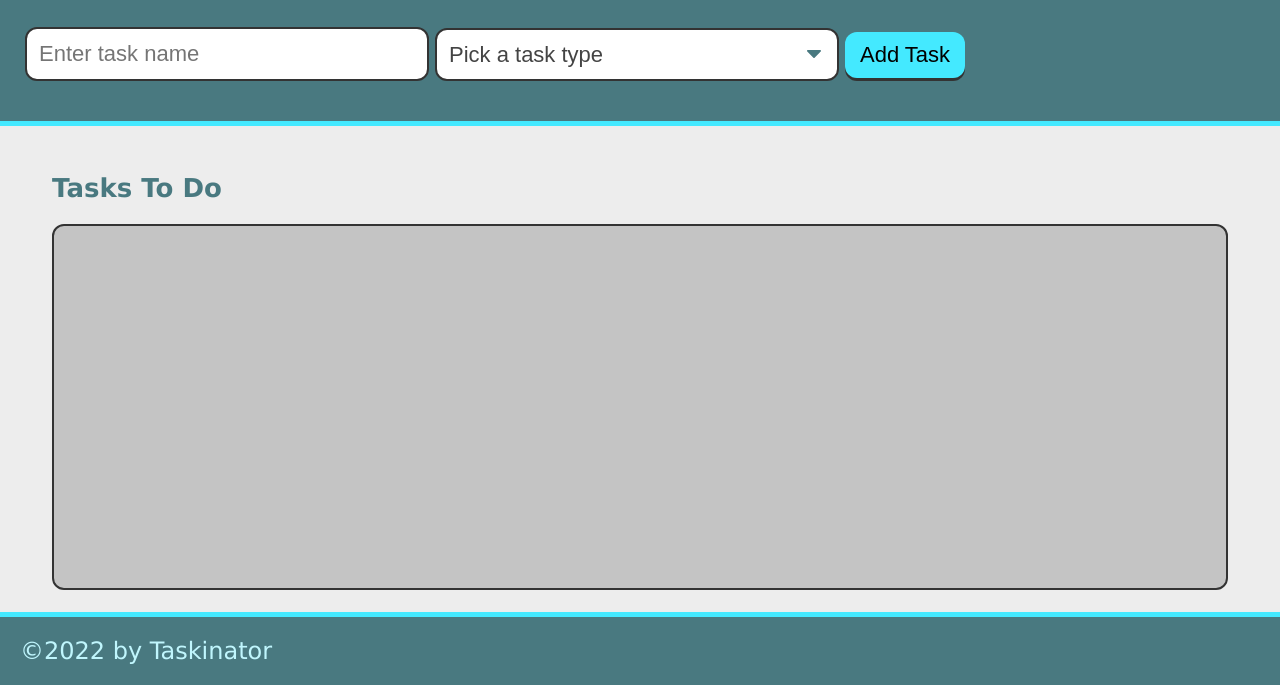
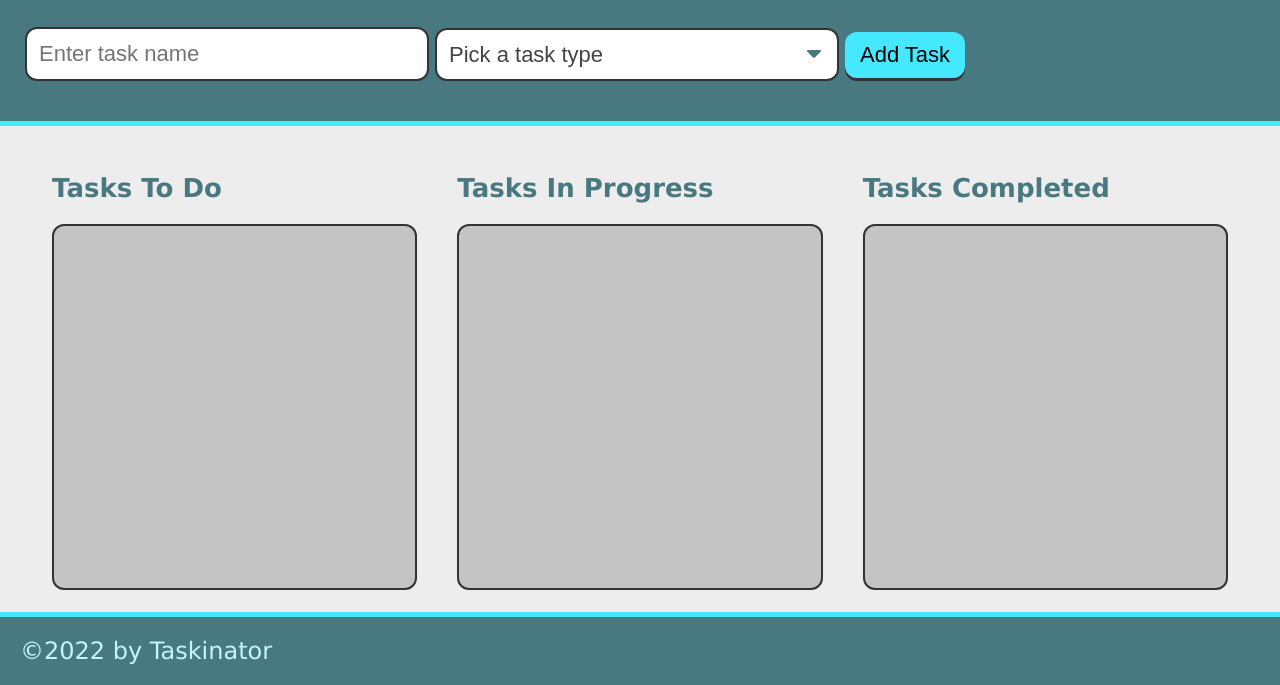
Before and after one commit to lwjones/taskinator, a plain HTML site: page index.html in a window 1280 px wide. Shown: the part 115-800 px from the top of the page. Drawn offline with Linux system fonts and the light colour scheme.

Commit message:
Add in progress and complete columns

```diff
--- a/index.html
+++ b/index.html
@@ -37,6 +37,14 @@
       <h2 class="list-title">Tasks To Do</h2>
       <ul id="tasks-to-do" class="task-list"></ul>
     </section>
+    <section class="task-list-wrapper">
+      <h2 class="list-title">Tasks In Progress</h2>
+      <ul id="tasks-in-progress" class="task-list"></ul>
+    </section>
+    <section class="task-list-wrapper">
+      <h2 class="list-title">Tasks Completed</h2>
+      <ul id="tasks-completed" class="task-list"></ul>
+    </section>
   </main>
 
   <footer>
```
